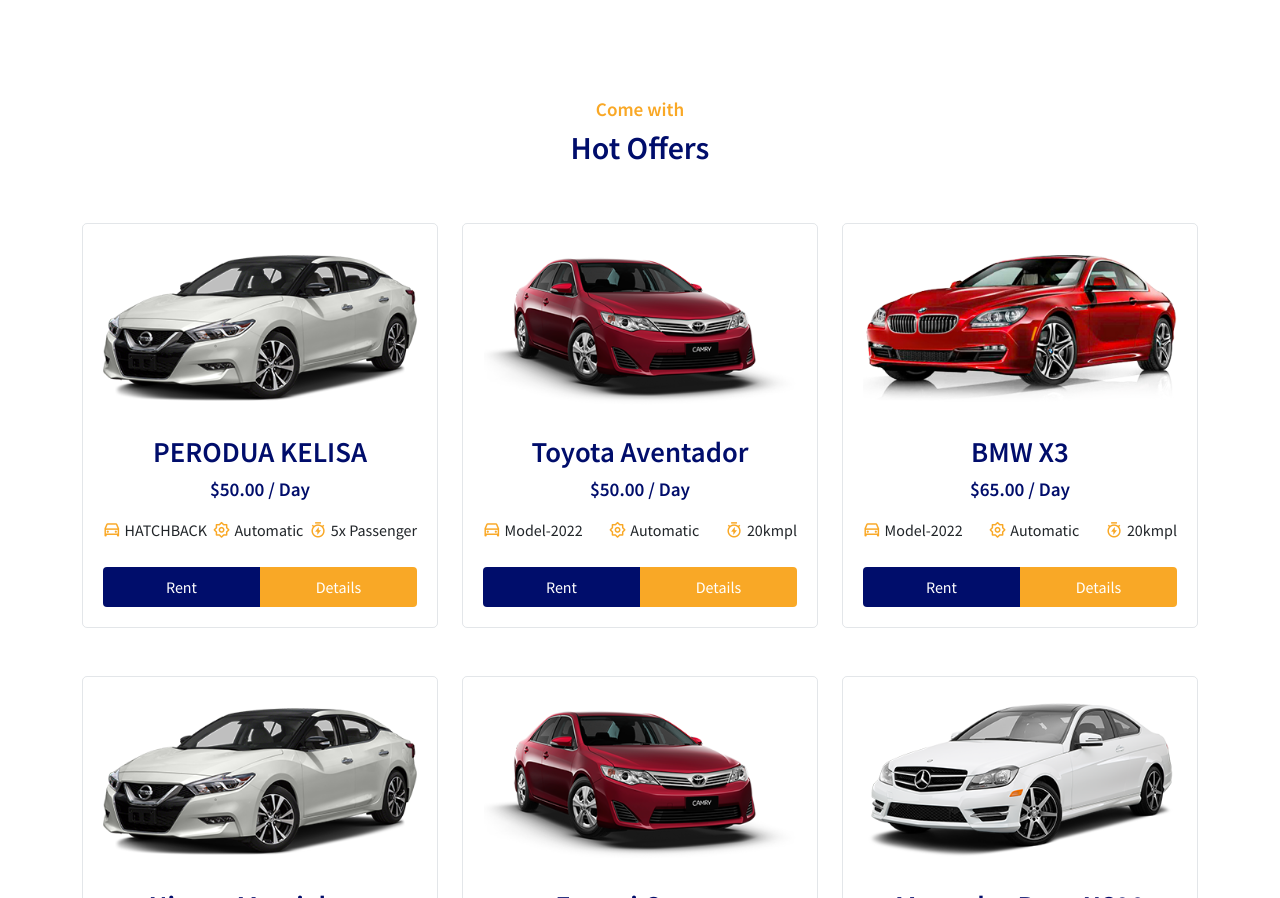
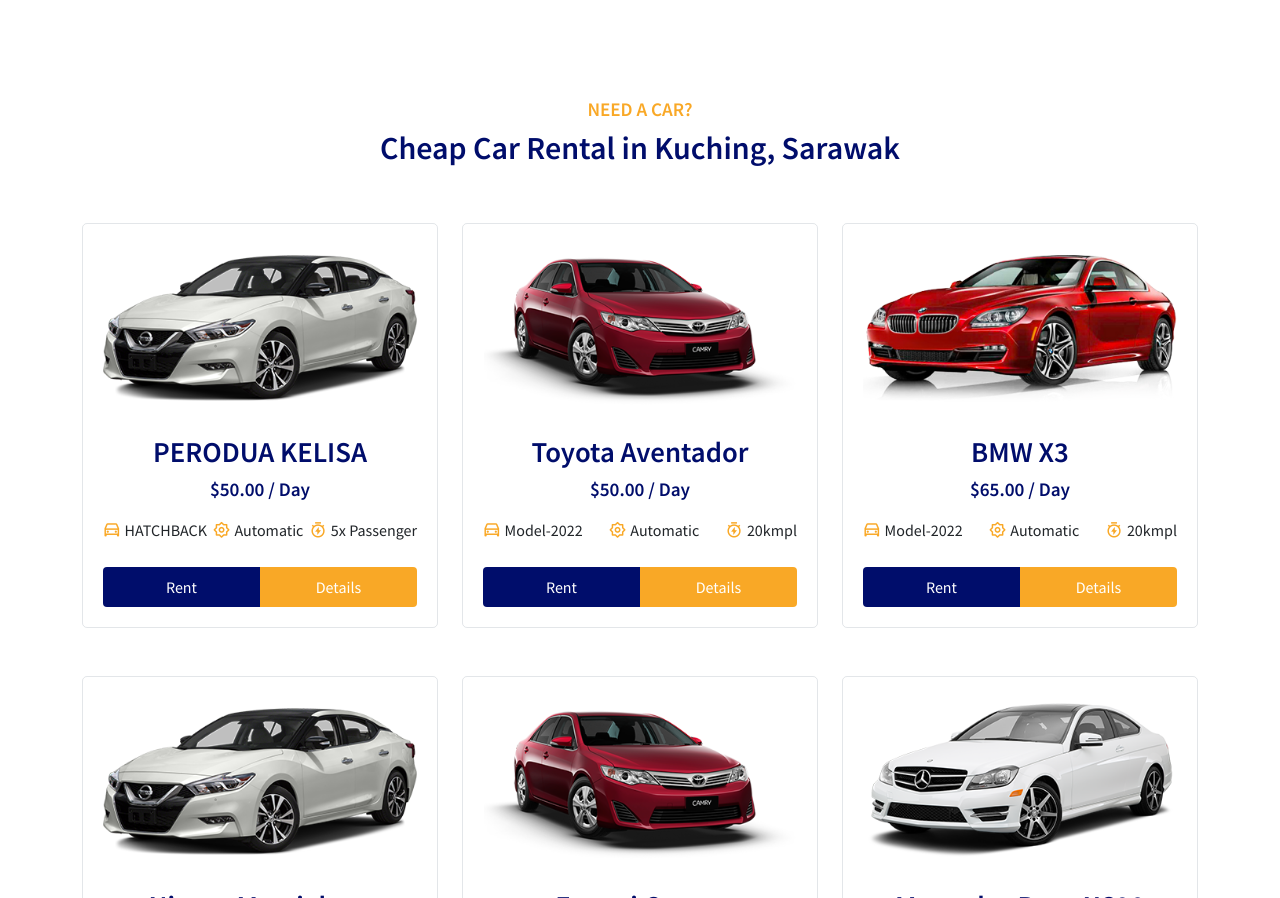
Before and after one commit to hong8955005/rental, a React (Create React App) app: page /home in a window 1280 px wide. Shown: the part 896-1794 px from the top of the page. Built offline with nearby package versions, Linux system fonts and the light colour scheme.

Commit message:
Update Home.jsx

```diff
--- a/src/pages/Home.jsx
+++ b/src/pages/Home.jsx
@@ -54,8 +54,8 @@
         <Container>
           <Row>
             <Col lg="12" className="text-center mb-5">
-              <h6 className="section__subtitle">Come with</h6>
-              <h2 className="section__title">Hot Offers</h2>
+              <h6 className="section__subtitle">NEED A CAR?</h6>
+              <h2 className="section__title">Cheap Car Rental in Kuching, Sarawak</h2>
             </Col>
 
             {carData.slice(0, 6).map((item) => (
```
